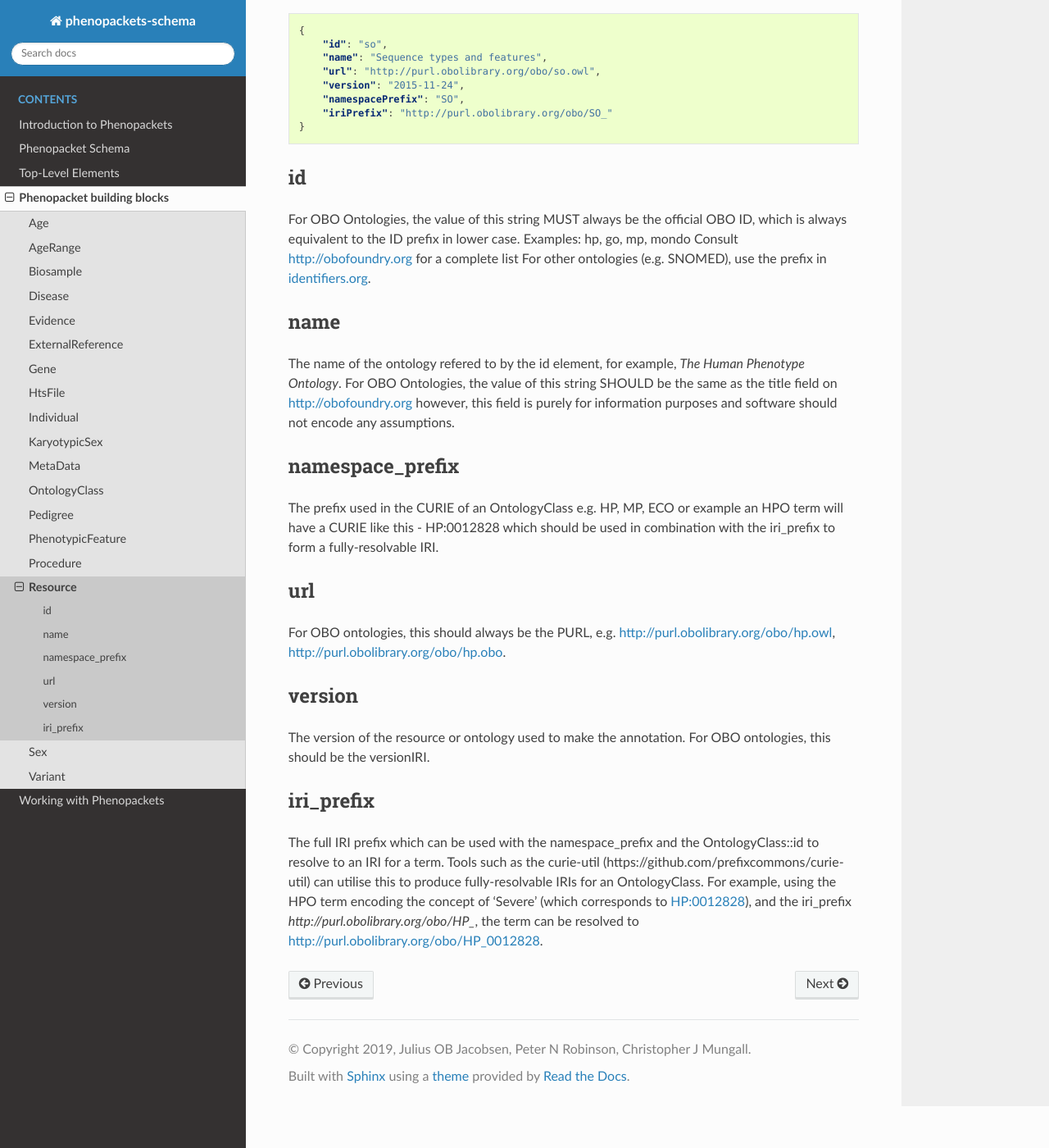
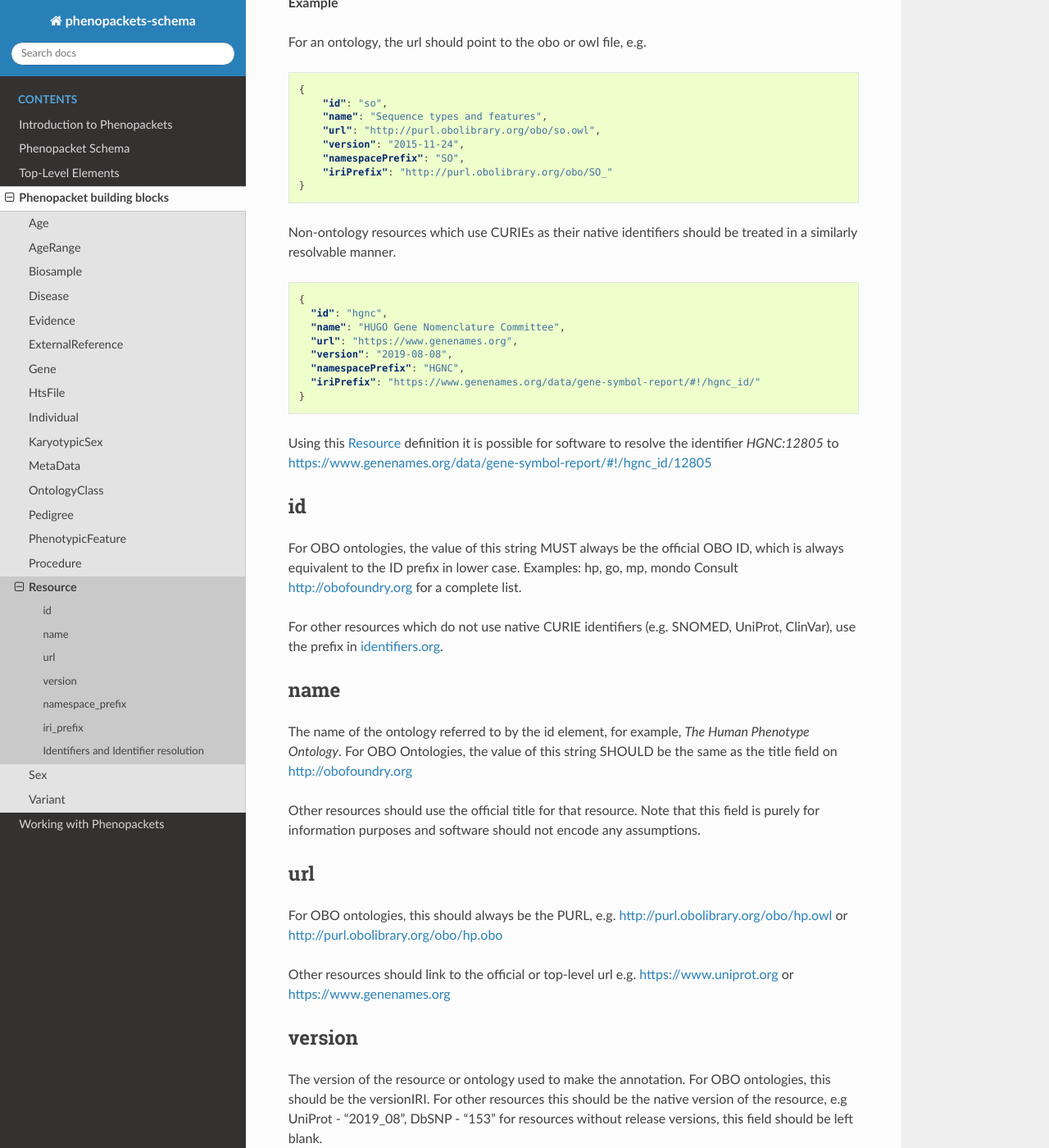
Before and after one commit to phenopackets/phenopacket-schema, a Sphinx documentation site: the page built from docs/resource.rst, in a window 1280 px wide and 1400 px high, scrolled down 592 px. Shown: the whole window at 82% size. Built offline with Sphinx 7.4.7 and the Read the Docs theme 2.0.0, drawn with Linux system fonts in a browser that asks for light colours; some of the changed text lies outside the part shown.

Commit message:
Update resource.rst

```diff
--- a/docs/resource.rst
+++ b/docs/resource.rst
@@ -6,8 +6,8 @@ Resource
 
 
 The Resource element is a description of an external resource used for referencing an object. For example the
-resource may be an ontology such as the HPO or SNOMED. The :ref:`rstmetadata` element uses one resource
-element to describe each ontology that is referenced in the Phenopacket.
+resource may be an ontology such as the HPO or SNOMED or another data resource such as the HGNC or ClinVar.
+The :ref:`rstmetadata` element uses one resource element to describe each resource that is referenced in the Phenopacket.
 
 **Data model**
 
@@ -23,6 +23,8 @@ element to describe each ontology that is referenced in the Phenopacket.
 
 **Example**
 
+For an ontology, the url should point to the obo or owl file, e.g.
+
 .. code-block:: json
 
   {
@@ -34,39 +36,56 @@ element to describe each ontology that is referenced in the Phenopacket.
       "iriPrefix": "http://purl.obolibrary.org/obo/SO_"
   }
 
+Non-ontology resources which use CURIEs as their native identifiers should be treated in a similarly resolvable manner.
+
+.. code-block:: json
+
+  {
+    "id": "hgnc",
+    "name": "HUGO Gene Nomenclature Committee",
+    "url": "https://www.genenames.org",
+    "version": "2019-08-08",
+    "namespacePrefix": "HGNC",
+    "iriPrefix": "https://www.genenames.org/data/gene-symbol-report/#!/hgnc_id/"
+  }
+
+Using this :ref:`rstresource` definition it is possible for software to resolve the identifier `HGNC:12805` to
+https://www.genenames.org/data/gene-symbol-report/#!/hgnc_id/12805
 
 id
 ~~
-For OBO Ontologies, the value of this string MUST always be the official
-OBO ID, which is always equivalent to the ID prefix in lower case.
+For OBO ontologies, the value of this string MUST always be the official OBO ID, which is always equivalent to the ID
+prefix in lower case.
 Examples: hp, go, mp, mondo
-Consult http://obofoundry.org for a complete list
-For other ontologies (e.g. SNOMED), use the prefix in `identifiers.org <http://identifiers.org/>`_.
+Consult http://obofoundry.org for a complete list.
+
+For other resources which do not use native CURIE identifiers (e.g. SNOMED, UniProt, ClinVar), use the prefix in
+`identifiers.org <http://identifiers.org/>`_.
 
 name
 ~~~~
-The name of the ontology refered to by the id element, for example, `The Human Phenotype Ontology`.
-For OBO Ontologies, the value of this string SHOULD be the same as the title
-field on http://obofoundry.org
-however, this field is purely for information purposes and software
-should not encode any assumptions.
+The name of the ontology referred to by the id element, for example, `The Human Phenotype Ontology`. For OBO Ontologies,
+the value of this string SHOULD be the same as the title field on http://obofoundry.org
+
+Other resources should use the official title for that resource. Note that this field is purely for information purposes
+and software should not encode any assumptions.
+
+url
+~~~
+For OBO ontologies, this should always be the PURL, e.g. http://purl.obolibrary.org/obo/hp.owl or http://purl.obolibrary.org/obo/hp.obo
+
+Other resources should link to the official or top-level url e.g. https://www.uniprot.org or https://www.genenames.org
+
+version
+~~~~~~~
+The version of the resource or ontology used to make the annotation. For OBO ontologies, this should be the versionIRI.
+For other resources this should be the native version of the resource, e.g UniProt - "2019_08", DbSNP - "153" for
+resources without release versions, this field should be left blank.
 
 namespace_prefix
 ~~~~~~~~~~~~~~~~
-The prefix used in the CURIE of an OntologyClass e.g. HP, MP, ECO
-or example an HPO term will have a CURIE like this - HP:0012828 which should be used in combination with
-the iri_prefix to form a fully-resolvable IRI.
-
-url
-~~~
-For OBO ontologies, this should always be the PURL, e.g.
-http://purl.obolibrary.org/obo/hp.owl, http://purl.obolibrary.org/obo/hp.obo.
-
-version
-~~~~~~~
-The version of the resource or ontology used to make the annotation.
-For OBO ontologies, this should be the versionIRI.
-
+The prefix used in the CURIE of an OntologyClass e.g. HP, MP, ECO for example an HPO term will have a CURIE like this
+- HP:0012828 which should be used in combination with the iri_prefix to form a fully-resolvable IRI.
 
 iri_prefix
 ~~~~~~~~~~
@@ -74,6 +93,14 @@ iri_prefix
 The full IRI prefix which can be used with the namespace_prefix and the OntologyClass::id to resolve to an IRI for a
 term. Tools such as the curie-util (https://github.com/prefixcommons/curie-util) can utilise this to produce
 fully-resolvable IRIs for an OntologyClass.
+
+Identifiers and Identifier resolution
+~~~~~~~~~~~~~~~~~~~~~~~~~~~~~~~~~~~~~
+see
+https://vr-spec.readthedocs.io/en/1.0rc/terms_and_model.html#id
+
+All :ref:`rstontologyclass` instances SHALL be resolvable
+
 For example, using the HPO term encoding the concept of 'Severe' (which corresponds to
 `HP:0012828 <https://hpo.jax.org/app/browse/term/HP:0012828>`_), and the iri_prefix
 `http://purl.obolibrary.org/obo/HP_`, the term can
```
